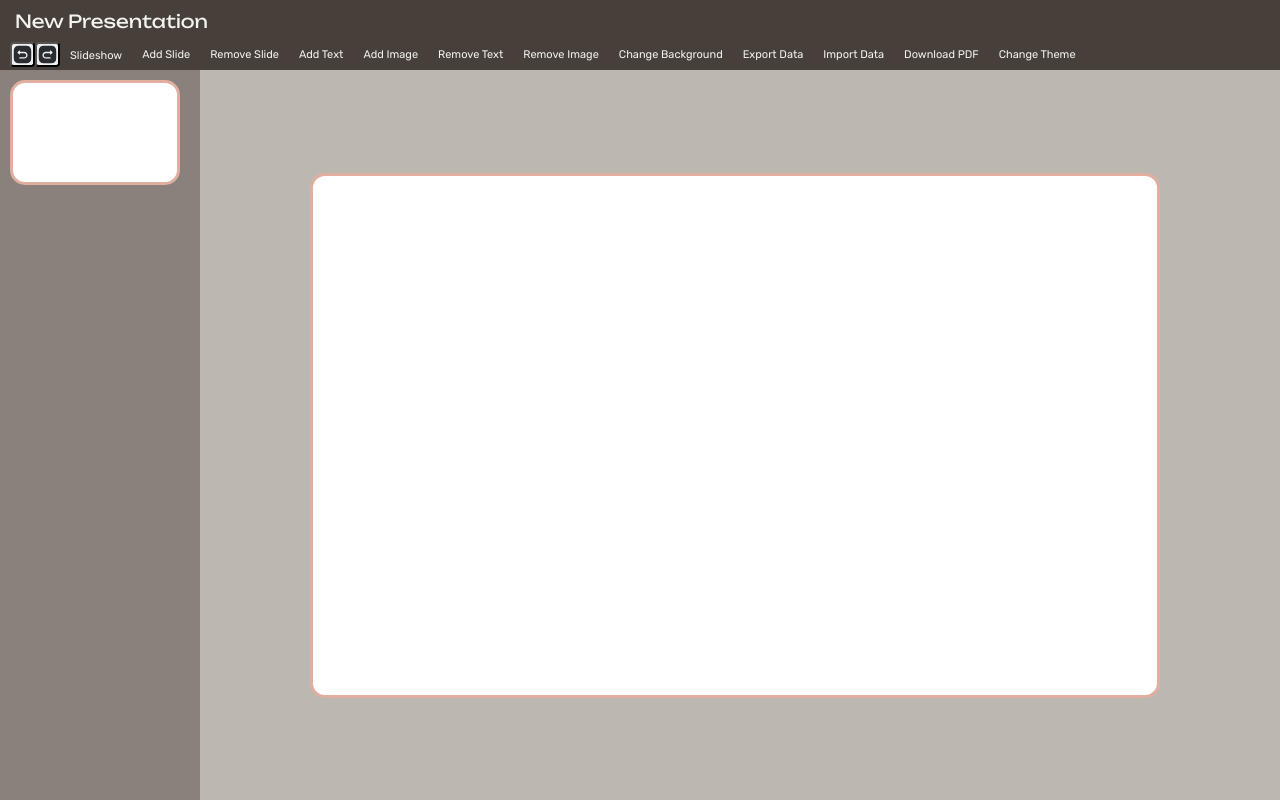
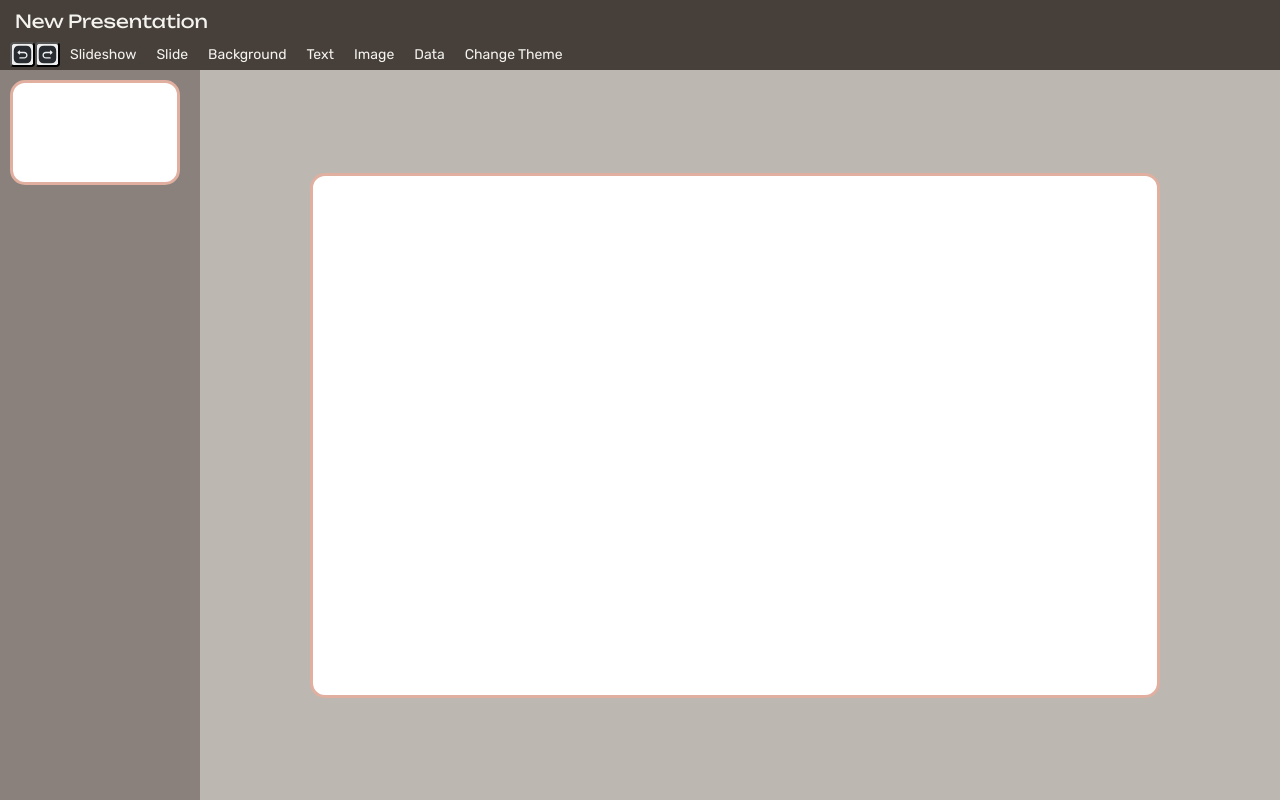
Before and after one commit to luniksss/presentation-maker, a React (Create React App) app: page / in a window 1280 px wide. Built offline with nearby package versions, Linux system fonts and the light colour scheme.

Commit message:
изменила структуру кнопки, изменила вьюшку инструментов, убрала указатель с workspace, добавила фон-градиент из 2 цветов

```diff
--- a/src/components/button/Button.module.css
+++ b/src/components/button/Button.module.css
@@ -1,10 +1,16 @@
 @import '../theme/theme.css';
 
+.toolBarBlock {
+    display: flex;
+    flex-direction: column;
+}
+
 .button {
+    position: relative;
     margin: 0 5px;
     padding: 0 5px;
     font-family: Rubik;
-    font-size: 11px;
+    font-size: 14px;
     color: var(--text-color);
     background: none;
     border: none;
@@ -20,7 +26,7 @@
 .additionalButton {
     padding: 0 5px;
     font-family: Rubik;
-    font-size: 11px;
+    font-size: 14px;
     color: var(--text-color);
     background: var(--element-hover);
     border: none;
@@ -42,3 +48,20 @@
     background-image: url('/public/assets/redo.svg');
     background-size: cover;
 }
+
+.acceptButton {
+    position: relative;
+    margin: 0 5px;
+    padding: 0 5px;
+    font-family: Rubik;
+    font-size: 14px;
+    color: var(--text-color);
+    background-color: darkolivegreen;
+    border: none;
+    border-radius: 3px;
+}
+
+.acceptButton:hover {
+    background-color: chartreuse;
+    color: black;
+}
--- a/src/components/button/Button.tsx
+++ b/src/components/button/Button.tsx
@@ -4,11 +4,18 @@ type ButtonProps = {
     text?: string,
     onClick: () => void,
     className: string,
+    children?: React.ReactNode,
 }
 
-function Button({text, onClick, className}: ButtonProps) {
+function Button({ text, onClick, className, children }: ButtonProps) {
     return (
-        <button className={style[className]} onClick={onClick}>{text}</button>
-    )
+        <div className={style.toolBarBlock}>
+            <button className={style[className]} onClick={onClick}>
+                {text}
+            </button>
+            {children}
+        </div>
+    );
 }
-export { Button }
+
+export { Button };
--- a/src/view/Slide/Slide.tsx
+++ b/src/view/Slide/Slide.tsx
@@ -24,7 +24,7 @@ function Slide({ slide, scale = 0.9, isSelected, className, showSelectionBorder,
     let borderIsShown = false;
     const selection = useAppSelector((editor => editor.selection))
 
-    const {setSelection} = useAppActions()
+    const { setSelection } = useAppActions()
     function onObjectClick(object: Component): void {
         object.isSelected = true;
         setSelection({
@@ -35,7 +35,8 @@ function Slide({ slide, scale = 0.9, isSelected, className, showSelectionBorder,
 
     let slideStyles: CSSProperties = {
         backgroundColor: typeof slide.background === 'string' && slide.background.startsWith('#') ? slide.background : undefined,
-        backgroundImage: typeof slide.background === 'string' && !slide.background.startsWith('#') ? `url(${slide.background})` : undefined,
+        backgroundImage: typeof slide.background === 'string' && slide.background.startsWith('linear-gradient') ? slide.background :
+            (typeof slide.background === 'string' && !slide.background.startsWith('#') ? `url(${slide.background})` : undefined),
         backgroundSize: 'cover',
         position: 'relative',
         width: `${PLAYER_SLIDE_WIDTH * scale}px`,
@@ -48,7 +49,6 @@ function Slide({ slide, scale = 0.9, isSelected, className, showSelectionBorder,
             ...slideStyles,
             width: `${SLIDE_WIDTH * scale}px`,
             height: `${SLIDE_HEIGHT * scale}px`,
-            cursor: 'pointer',
         };
     }
 
@@ -78,8 +78,8 @@ function Slide({ slide, scale = 0.9, isSelected, className, showSelectionBorder,
                                     scale={scale}
                                     isSelected={element.id === selection.elementId}
                                     showSelectionBorder={showSelectionBorder}
-                                    borderIsShown = {borderIsShown}
-                                    departurePoint = {departurePoint}
+                                    borderIsShown={borderIsShown}
+                                    departurePoint={departurePoint}
                                 />
                             </div>
                         );
@@ -91,8 +91,8 @@ function Slide({ slide, scale = 0.9, isSelected, className, showSelectionBorder,
                                     scale={scale}
                                     isSelected={element.id === selection.elementId}
                                     showSelectionBorder={showSelectionBorder}
-                                    borderIsShown = {borderIsShown}
-                                    departurePoint = {departurePoint}
+                                    borderIsShown={borderIsShown}
+                                    departurePoint={departurePoint}
                                 />
                             </div>
                         );
--- a/src/view/ToolBar/ToolBar.module.css
+++ b/src/view/ToolBar/ToolBar.module.css
@@ -42,7 +42,7 @@ a {
     margin: 0 5px;
     padding: 0 5px;
     font-family: Rubik;
-    font-size: 11px;
+    font-size: 14px;
     text-decoration: none;
     border: none;
     border-radius: 3px;
@@ -55,3 +55,25 @@ a:hover {
     color: var(--text-selection);
     cursor: pointer;
 }
+
+.submenu {
+    position: absolute;
+    display: flex;
+    flex-direction: column;
+    align-items: start;
+    padding: 5px 0;
+    margin: 20px 0;
+    gap: 5px;
+    background-color: var(--element-hover);
+    border: 2px solid var(--selection);
+    border-radius: 5px;
+    z-index: 1000;
+}
+
+.gradientSubmenu {
+    display: flex;
+    flex-direction: column;
+    align-items: start;
+    margin-top: 10px;
+    gap: 5px;
+}
--- a/src/view/ToolBar/ToolBar.tsx
+++ b/src/view/ToolBar/ToolBar.tsx
@@ -10,12 +10,17 @@ import { Link } from 'react-router';
 function ToolBar() {
     let title = useAppSelector((editor => editor.presentation.title))
     const [inputValue, setInputValue] = React.useState(title);
+    const [openMenu, setOpenMenu] = React.useState(null);
+
+    let gradientColor1 = '#ffffff';
+    let gradientColor2 = '#000000'
+
 
     React.useEffect(() => {
         setInputValue(title);
     }, [title]);
 
-    const {addSlide,
+    const { addSlide,
         removeSlide,
         addTextElement,
         addImageElement,
@@ -25,8 +30,12 @@ function ToolBar() {
         exportData,
         downloadPDF,
         importData,
-        setEditor} = useAppActions();
+        setEditor } = useAppActions();
     const history = React.useContext(HistoryContext);
+
+    const toggleMenu = (menu: any) => {
+        setOpenMenu(openMenu === menu ? null : menu);
+    };
 
     function onUndo() {
         const newEditor = history.undo()
@@ -65,10 +74,16 @@ function ToolBar() {
         }
     }
 
-    function showBackgroundOptions() {
-        const optionsContainer = document.getElementById('background-options');
+    function onChangeBackgroundGradient() {
+        changeBackground(`linear-gradient(${gradientColor1}, ${gradientColor2})`);
+        hideGradientOptions();
+        hideBackgroundOptions();
+    }
+
+    function hideGradientOptions() {
+        const optionsContainer = document.getElementById('gradient-options');
         if (optionsContainer) {
-            optionsContainer.style.display = 'inline-block';
+            optionsContainer.style.display = 'none';
         }
     }
 
@@ -100,22 +115,96 @@ function ToolBar() {
         }
     };
 
+
     return (
         <div className={styles.toolBar}>
-            <input className={styles.title} type="text" value={title} onChange={onTitleChange}/>
+            <input className={styles.title} type="text" value={title} onChange={onTitleChange} />
             <div className={styles.toolButtons}>
                 <Button onClick={onUndo} className="undoButton"></Button>
                 <Button onClick={onRedo} className="redoButton"></Button>
                 <button onClick={enterFullScreen} className={styles.slideShowButton}><Link className="slideShow" to="/player">Slideshow</Link></button>
-                <Button className="button" text={'Add Slide'} onClick={addSlide}></Button>
-                <Button className="button" text={'Remove Slide'} onClick={removeSlide}></Button>
-                <Button className="button" text={'Add Text'} onClick={addTextElement}></Button>
-                <Button className="button" text={'Add Image'} onClick={addImageElement}></Button>
-                <Button className="button" text={'Remove Text'} onClick={removeElement}></Button>
-                <Button className="button" text={'Remove Image'} onClick={removeElement}></Button>
-                <Button className="button" text={'Change Background'} onClick={showBackgroundOptions}></Button>
-                <Button className="button" text={'Export Data'} onClick={exportData}></Button>
-                <Button className="button" text={'Import Data'} onClick={() => {
+
+                <Button className="button" text="Slide" onClick={() => toggleMenu('slide')}>
+                    {openMenu === 'slide' && (
+                        <div className={styles.submenu}>
+                            <Button className="button" text="Add Slide" onClick={addSlide} />
+                            <Button className="button" text="Remove Slide" onClick={removeSlide} />
+                        </div>
+                    )} </Button>
+
+                <Button className="button" text="Background" onClick={() => toggleMenu('background')}>
+                    {(openMenu === 'background' || openMenu === 'gradient') && (
+                        <div className={styles.submenu} id="background-options">
+                            <Button className="button" text="Color" onClick={() => {
+                                const colorInput = document.createElement('input');
+                                colorInput.type = 'color';
+                                colorInput.defaultValue = "#888888";
+                                colorInput.onchange = (e) => onChangeBackgroundColor((e.target as HTMLInputElement).value);
+                                colorInput.click();
+                            }} />
+                            <Button className="button" text="Image" onClick={() => {
+                                const fileInput = document.createElement('input');
+                                fileInput.type = 'file';
+                                fileInput.accept = "image/*";
+                                fileInput.onchange = (event: Event) => {
+                                    const target = event.target as HTMLInputElement;
+                                    onChangeBackgroundImage(target);
+                                };
+                                fileInput.click();
+                            }} />
+                            <Button className="button" text="Gradient" onClick={() => toggleMenu('gradient')}>
+                                {openMenu === 'gradient' && (
+                                    <div className={styles.gradientSubmenu}>
+                                        <Button className="button" text="Цвет 1" onClick={() => {
+                                            const colorInput = document.createElement('input');
+                                            colorInput.type = 'color';
+                                            colorInput.value = gradientColor1;
+                                            colorInput.onchange = (e) => {
+                                                const selectedColor = (e.target as HTMLInputElement).value;
+                                                gradientColor1 = selectedColor;
+                                            };
+                                            colorInput.click();
+                                        }} />
+                                        <Button className="button" text="Цвет 2" onClick={() => {
+                                            const colorInput = document.createElement('input');
+                                            colorInput.type = 'color';
+                                            colorInput.value = gradientColor2;
+                                            colorInput.onchange = (e) => {
+                                                const selectedColor = (e.target as HTMLInputElement).value;
+                                                gradientColor2 = selectedColor;
+                                            };
+                                            colorInput.click();
+                                        }} />
+                                        <Button className="acceptButton" text="ОК" onClick={() => {
+                                            onChangeBackgroundGradient();
+                                        }} />
+                                    </div>
+                                )}
+                            </Button>
+                        </div>
+                    )} </Button>
+
+                <Button className="button" text="Text" onClick={() => toggleMenu('text')}>
+                    {openMenu === 'text' && (
+                        <div className={styles.submenu}>
+                            <Button className="button" text="Add Text" onClick={addTextElement} />
+                            <Button className="button" text="Remove Text" onClick={removeElement} />
+                        </div>
+                    )} </Button>
+
+                <Button className="button" text="Image" onClick={() => toggleMenu('image')}>
+                    {openMenu === 'image' && (
+                        <div className={styles.submenu}>
+                            <Button className="button" text="Add Image" onClick={addImageElement} />
+                            <Button className="button" text="Remove Image" onClick={removeElement} />
+                        </div>
+                    )} </Button>
+
+                <Button className="button" text="Data" onClick={() => toggleMenu('data')}>
+                    {openMenu === 'data' && (
+                        <div className={styles.submenu}>
+                            <Button className="button" text="Export Data" onClick={exportData} />
+                            <Button className="button" text="Import Data" onClick={() => {
                                 const fileInput = document.createElement('input');
                                 fileInput.type = 'file';
                                 fileInput.accept = ".json";
@@ -124,34 +213,15 @@ function ToolBar() {
                                     uploadData(target);
                                 };
                                 fileInput.click();
-                    }}></Button>
-                <Button className="button" text={'Download PDF'} onClick={downloadPDF}></Button>
+                            }} />
+                            <Button className="button" text="Download PDF" onClick={downloadPDF} />
+                        </div>
+                    )} </Button>
+
                 <Theme></Theme>
-                <div className={styles.backgroundOptions} id="background-options">
-                    <Button className="additionalButton" text={'Color'} onClick={() => {
-                        hideBackgroundOptions();
-                        const colorInput = document.createElement('input');
-                        colorInput.type = 'color';
-                        colorInput.defaultValue = "#888888";
-                        colorInput.onchange = (e) => onChangeBackgroundColor((e.target as HTMLInputElement).value);
-                        colorInput.click();
-                    }}></Button>
-                    <Button className="additionalButton" text={'Image'} onClick={() => {
-                        hideBackgroundOptions();
-                        const fileInput = document.createElement('input');
-                        fileInput.type = 'file';
-                        fileInput.accept = "image/*";
-                        fileInput.onchange = (event: Event) => {
-                            const target = event.target as HTMLInputElement;
-                            onChangeBackgroundImage(target);
-                        };
-                        fileInput.click();
-                    }}></Button>
-                    <Button className="button" text={'x'} onClick={() => {hideBackgroundOptions()}}></Button>
             </div>
         </div>
-        </div>
-    )
-}
+    );
+};
 
 export { ToolBar };
```
Lines whose indentation alone changed are shown as unchanged.
